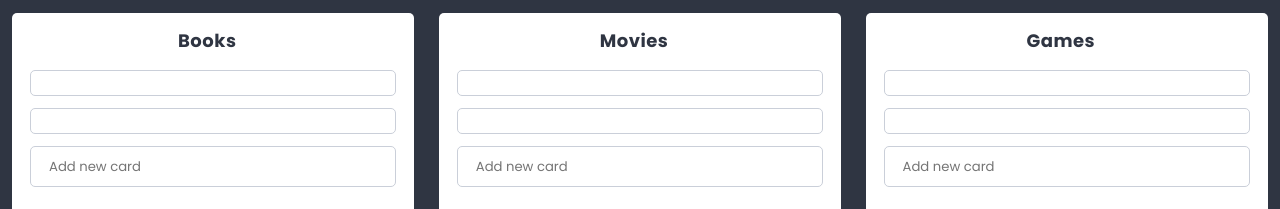
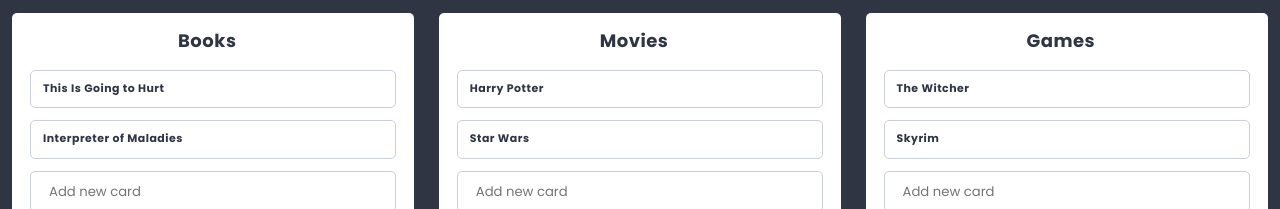
Before and after one commit to NaliKod/TaskToDoList, a React app: page / in a window 1280 px wide. Shown: the part 368-577 px from the top of the page. Built offline with nearby package versions, Linux system fonts and the light colour scheme; some icons are missing.

Commit message:
Add title to Card

```diff
--- a/src/components/Card/Card.js
+++ b/src/components/Card/Card.js
@@ -11,7 +11,7 @@
 
   render() {
     return (
-      <section className={styles.component}/>
+      <section className={styles.component}><h5> {this.props.title}</h5></section>
     )
   }
 }
--- a/src/components/List/List.js
+++ b/src/components/List/List.js
@@ -30,7 +30,7 @@
             key: state.columns.length ? state.columns[state.columns.length-1].key+1 : 0,
             title,
             icon,
-            cards:[...state.columns.cards],
+            cards,
           }
         ]
       }
```
